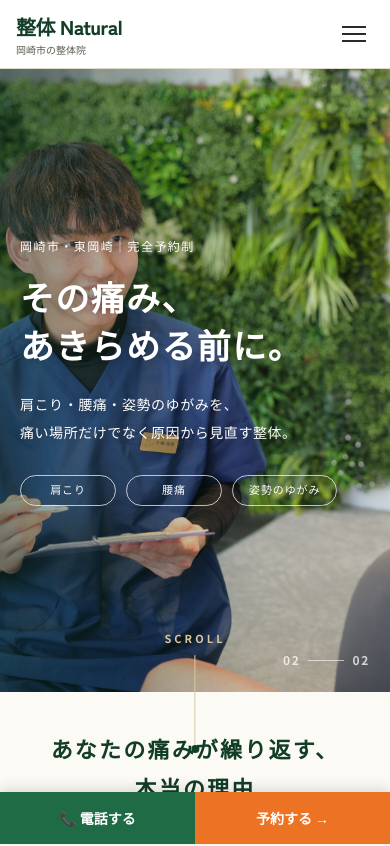
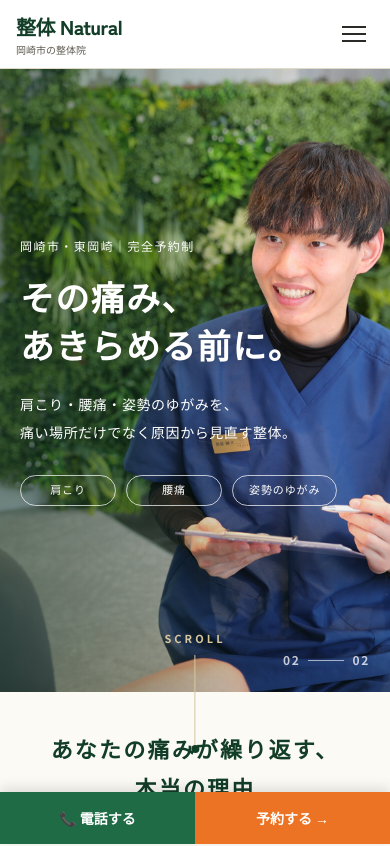
Before and after one commit to personalsol0514-art/seitan, a Next.js app: page / in a window 390 px wide. Shown: the top 846 px of the page. Built offline with nearby package versions, Linux system fonts and the light colour scheme.

Commit message:
Flip counseling hero image on mobile

```diff
--- a/app/globals.css
+++ b/app/globals.css
@@ -19,12 +19,12 @@ body {
   object-position: var(--hero-position-mobile);
 }
 
+.hero-slide-image-flip {
+  transform: scaleX(-1);
+}
+
 @media (min-width: 768px) {
   .hero-slide-image {
     object-position: var(--hero-position-desktop);
   }
-
-  .hero-slide-image-flip-desktop {
-    transform: scaleX(-1);
-  }
 }
--- a/components/Hero.tsx
+++ b/components/Hero.tsx
@@ -9,14 +9,14 @@ const SLIDES = [
     alt: "整体 Natural の施術風景",
     desktopPos: "50% 22%",
     mobilePos: "36% 22%",
-    flipDesktop: false,
+    flip: false,
   },
   {
     src: "/images/therapist.jpg",
     alt: "院長による姿勢チェック",
     desktopPos: "50% 28%",
     mobilePos: "24% 28%",
-    flipDesktop: true,
+    flip: true,
   },
 ];
 
@@ -55,7 +55,7 @@ export default function Hero() {
                 priority={index === 0}
                 sizes="100vw"
                 className={`hero-slide-image object-cover ${
-                  slide.flipDesktop ? "hero-slide-image-flip-desktop" : ""
+                  slide.flip ? "hero-slide-image-flip" : ""
                 }`}
                 style={
                   {
```
